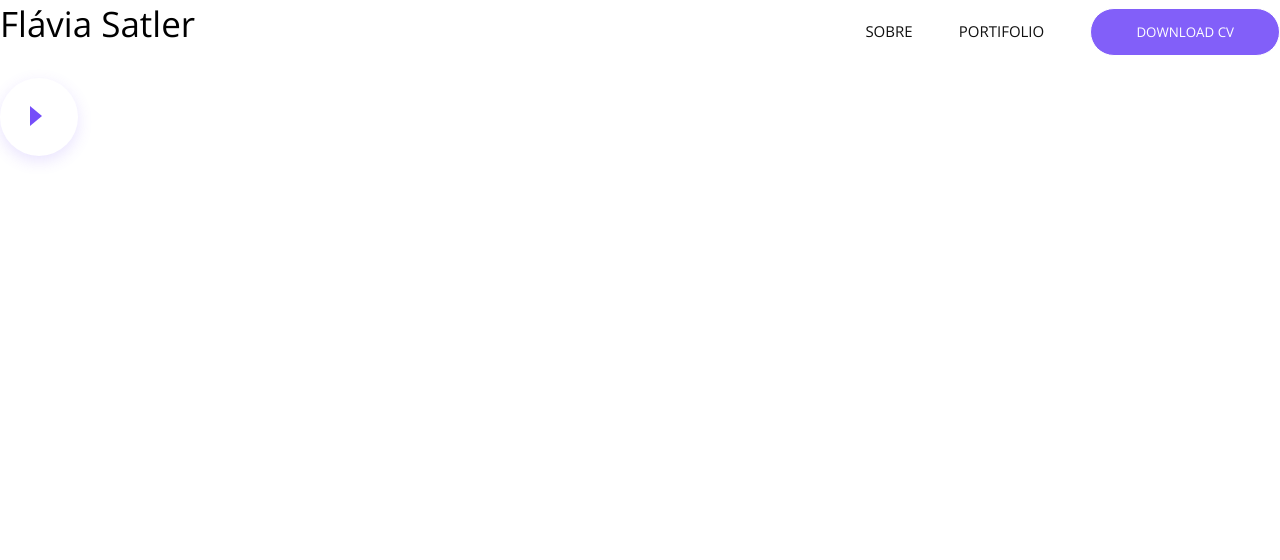
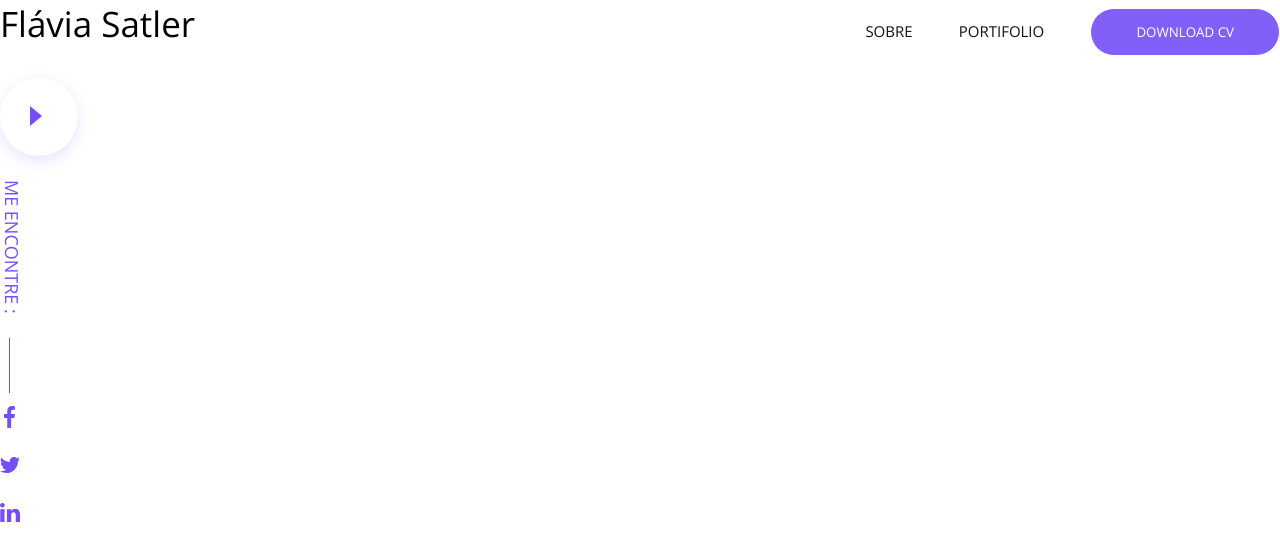
Before and after one commit to FlaviaSatler/Curso_BoasPraticas, a plain HTML site: page Projeto/index.html in a window 1280 px wide. Drawn offline with nearby package versions, Linux system fonts and the light colour scheme.

```diff
--- a/Projeto/css/components/play-video.css
+++ b/Projeto/css/components/play-video.css
@@ -19,5 +19,4 @@
     position: absolute;
     left: 30px;
     top: 28px;
-
 }
--- /dev/null
+++ b/Projeto/css/components/social-media.css
@@ -0,0 +1,27 @@
+.social-media {
+    padding-top: 250px;
+}
+
+.social-media a{
+    background-repeat: no-repeat;
+    text-indent: -9999px;
+    display: block;
+    background-position: center;
+    width: 20px;
+}
+
+.social-media .item:not(:last-child){
+    margin-bottom: 26px;
+}
+
+.social-media .-facebook{
+    background-image: url(../../img/Facebook\ icon.svg);
+}
+
+.social-media .-twitter{
+    background-image: url(../../img/Twitter\ icon.svg);
+}
+
+.social-media .-linkedin{
+    background-image: url(../../img/Linkedin\ icon.svg);
+}
--- /dev/null
+++ b/Projeto/css/components/title-rotate.css
@@ -0,0 +1,34 @@
+section{
+    position: relative;
+}
+
+.title-rotate{
+    position: absolute;
+    left: 0;
+    top: 0;
+    font-weight: 400;
+    font-size: 18px;
+    color: #754ef9;
+    text-transform: uppercase;
+    transform: rotate(90deg);
+    transform-origin: left bottom;
+}
+
+/*regras position absolute:
+- Cria um novo contexto, fica uma camada a frente
+- A referencia de top, left ... se torna o browser
+- Podemos mudar a referencia, colocando o pai com o position diferente
+de "static"(que é o padrão), podendo colocar relative, por exemplo.
+
+*/
+
+.title-rotate::after{
+    content: '';
+    display: inline-block;
+    width: 55px;
+    height: 1px;
+    background-color: #754ef9;
+    vertical-align: middle;
+    margin-left: 20px;
+    margin-right: 30px;
+}
--- a/Projeto/index.html
+++ b/Projeto/index.html
@@ -5,7 +5,7 @@
     <meta name="viewport" content="width=device-width, initial-scale=1.0">
     <meta http-equiv="X-UA-Compatible" content="ie=edge">
 
-    <title>Marco Bruno Portifolio</title>
+    <title>Flávia Satler Portfolio</title>
 
     <link href="https://fonts.googleapis.com/css?family=Open+Sans:400,700|Roboto:400,700" rel="stylesheet">
 
@@ -17,6 +17,8 @@
     <link rel="stylesheet" href="css/components/main-header.css">
     <link rel="stylesheet" href="css/components/main-menu.css">
     <link rel="stylesheet" href="css/components/play-video.css">
+    <link rel="stylesheet" href="css/components/title-rotate.css">
+    <link rel="stylesheet" href="css/components/social-media.css">
 
 </head>
 <body>
@@ -37,5 +39,21 @@
         Começar o vídeo
         <div class="arrow"></div>
     </a>
+
+    <section>
+        <h1 class="title-rotate">Me Encontre : </h1>
+
+        <ul class="social-media">
+            <li class="item">
+                <a href="http://facebook.com" class="action -facebook">Facebook</a>
+            </li>
+            <li class="item">
+                <a href="http://twitter.com" class="action -twitter">Twitter</a>
+            </li>
+            <li class="item">
+                <a href="http://www.linkedin.com" class="action -linkedin">LinkedIn</a>
+            </li>
+        </ul>
+    </section>
 </body>
 </html>
```
Also changed, not shown: Projeto/img/Facebook icon.svg (added), Projeto/img/Linkedin icon.svg (added), Projeto/img/Twitter icon.svg (added).
